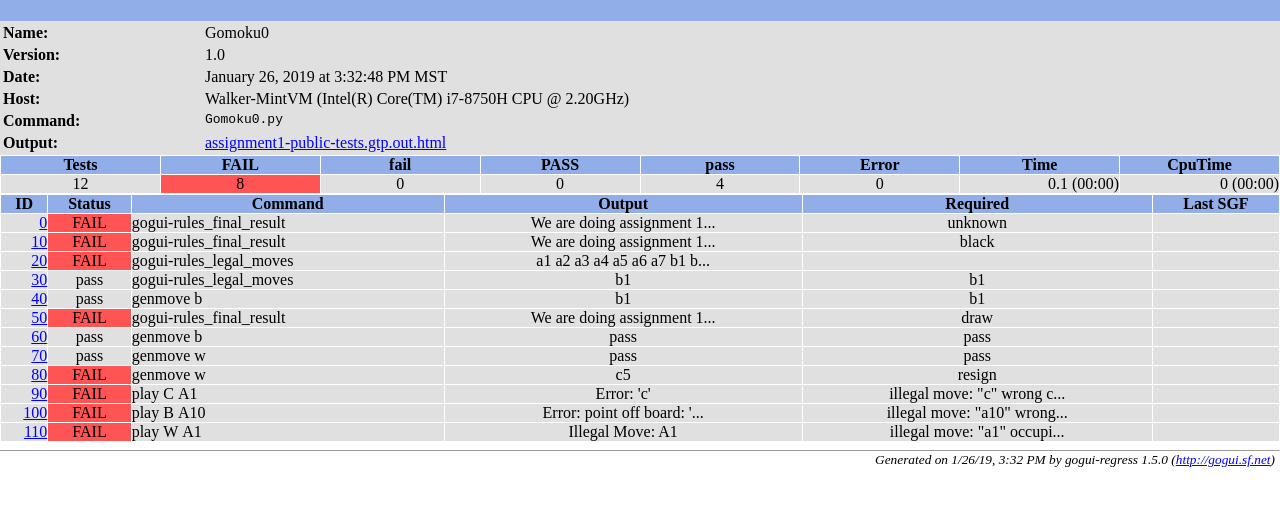
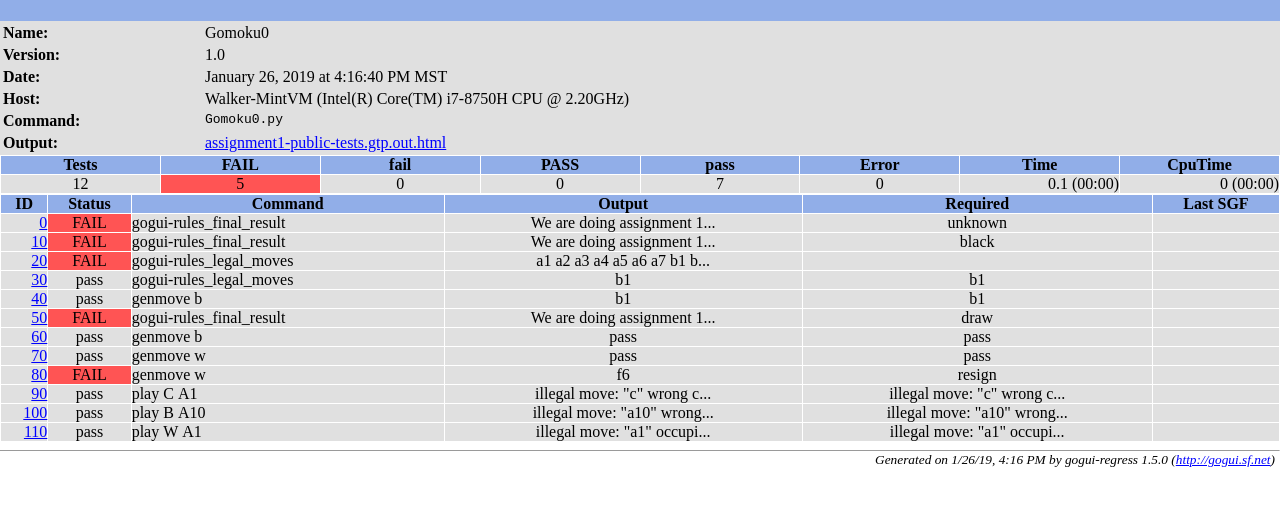
Before and after one commit to cmput496-dw/Assignment-1, a plain HTML site: page assignment1-public-tests.gtp.html in a window 1280 px wide. Shown: the part 43-548 px from the top of the page. Drawn offline with Linux system fonts and the light colour scheme.

Commit message:
Fixed error messages for play and genmove

```diff
--- a/assignment1-public-tests.gtp.html
+++ b/assignment1-public-tests.gtp.html
@@ -18,7 +18,7 @@ body { margin:0; }
 <table width="100%" bgcolor="#e0e0e0">
 <tr><th align="left">Name:</th><td>Gomoku0</td></tr>
 <tr><th align="left">Version:</th><td>1.0</td></tr>
-<tr><th align="left">Date:</th><td>January 26, 2019 at 3:32:48 PM MST</td></tr>
+<tr><th align="left">Date:</th><td>January 26, 2019 at 4:16:40 PM MST</td></tr>
 <tr><th align="left">Host:</th><td>Walker-MintVM (Intel(R) Core(TM) i7-8750H CPU @ 2.20GHz)</td></tr>
 <tr><th align="left" valign="top">Command:</th>
 <td valign="top"><tt>Gomoku0.py</tt></td></tr>
@@ -49,11 +49,11 @@ body { margin:0; }
 </thead>
 <tr align="center" bgcolor="#e0e0e0">
 <td>12</td>
-<td bgcolor="#ff5454">8</td>
+<td bgcolor="#ff5454">5</td>
 <td>0</td>
 <td>
 0</td>
-<td>4</td>
+<td>7</td>
 <td>
 0</td>
 <td align="right">0.1&nbsp;(00:00)</td>
@@ -139,36 +139,36 @@ body { margin:0; }
 <td align="right"><a href="assignment1-public-tests.gtp.out.html#80">80</a></td>
 <td align="center" bgcolor="#ff5454">FAIL</td>
 <td>genmove&nbsp;w</td>
-<td align="center">c5</td>
+<td align="center">f6</td>
 <td align="center">resign</td>
 <td></td>
 </tr>
 <tr bgcolor="#e0e0e0">
 <td align="right"><a href="assignment1-public-tests.gtp.out.html#90">90</a></td>
-<td align="center" bgcolor="#ff5454">FAIL</td>
+<td align="center" bgcolor="#e0e0e0">pass</td>
 <td>play&nbsp;C&nbsp;A1</td>
-<td align="center">Error: 'c'</td>
+<td align="center">illegal move: "c" wrong c...</td>
 <td align="center">illegal move: "c" wrong c...</td>
 <td></td>
 </tr>
 <tr bgcolor="#e0e0e0">
 <td align="right"><a href="assignment1-public-tests.gtp.out.html#100">100</a></td>
-<td align="center" bgcolor="#ff5454">FAIL</td>
+<td align="center" bgcolor="#e0e0e0">pass</td>
 <td>play&nbsp;B&nbsp;A10</td>
-<td align="center">Error: point off board: '...</td>
+<td align="center">illegal move: "a10" wrong...</td>
 <td align="center">illegal move: "a10" wrong...</td>
 <td></td>
 </tr>
 <tr bgcolor="#e0e0e0">
 <td align="right"><a href="assignment1-public-tests.gtp.out.html#110">110</a></td>
-<td align="center" bgcolor="#ff5454">FAIL</td>
+<td align="center" bgcolor="#e0e0e0">pass</td>
 <td>play&nbsp;W&nbsp;A1</td>
-<td align="center">Illegal Move: A1</td>
+<td align="center">illegal move: "a1" occupi...</td>
 <td align="center">illegal move: "a1" occupi...</td>
 <td></td>
 </tr>
 </table>
 <hr style="margin-bottom:0" size="1">
-<p style="margin-top:1; margin-right:5" align="right"><i><small>Generated on 1/26/19, 3:32 PM by gogui-regress 1.5.0 (<a href="http://gogui.sf.net">http://gogui.sf.net</a>)</small></i></p>
+<p style="margin-top:1; margin-right:5" align="right"><i><small>Generated on 1/26/19, 4:16 PM by gogui-regress 1.5.0 (<a href="http://gogui.sf.net">http://gogui.sf.net</a>)</small></i></p>
 </body>
 </html>
```
Also changed, not shown: assignment1-public-tests.gtp.out.html (+7 -7 lines), index.html (+6 -6 lines), 2 other files.
